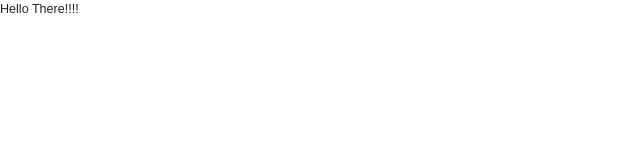
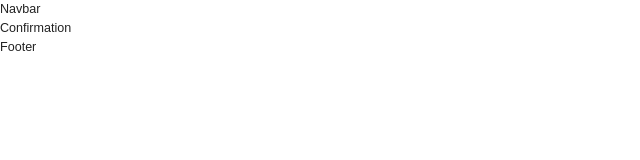
Before and after one commit to goku-raj/ecommerce-assessments, a React (Vite) app: page /checkout/success in a window 1280 px wide. Shown: the top 160 px of the page, without its empty margins (0-640 px from the left). Built offline with nearby package versions, Linux system fonts and the light colour scheme; a web font is replaced by a local one.

Commit message:
adding routes and files

```diff
--- a/src/App.jsx
+++ b/src/App.jsx
@@ -1,9 +1,38 @@
+import { useEffect } from "react";
+import { BrowserRouter, Routes, Route, useLocation } from "react-router-dom";
+import Home from "./scenes/home/Home";
+import Navbar from "./scenes/global/Navbar";
+import Footer from "./scenes/global/Footer";
+import ItemDetails from "./scenes/itemDetails/ItemDetails";
+import Checkout from "./scenes/checkout/Checkout";
+import Confirmation from "./scenes/checkout/Confirmation";
+
+const ScrollToTop = () => {
+  const { pathname } = useLocation();
+
+  useEffect(() => {
+    window.scrollTo(0, 0);
+  }, [pathname]);
+
+  return null;
+};
+
 function App() {
   return (
-    <div>
-      Hello There!!!!
+    <div className="app">
+      <BrowserRouter>
+        <Navbar />
+        <ScrollToTop />
+        <Routes>
+          <Route path="/" element={<Home />} />
+          <Route path="item/:itemId" element={<ItemDetails />} />
+          <Route path="checkout" element={<Checkout />} />
+          <Route path="checkout/success" element={<Confirmation />} />
+        </Routes>
+        <Footer />
+      </BrowserRouter>
     </div>
-  )
+  );
 }
 
-export default App
+export default App;
--- /dev/null
+++ b/src/scenes/checkout/Checkout.jsx
@@ -0,0 +1,9 @@
+import React from 'react'
+
+const Checkout = () => {
+  return (
+    <div>Checkout</div>
+  )
+}
+
+export default Checkout
--- /dev/null
+++ b/src/scenes/checkout/Confirmation.jsx
@@ -0,0 +1,9 @@
+import React from 'react'
+
+const Confirmation = () => {
+  return (
+    <div>Confirmation</div>
+  )
+}
+
+export default Confirmation
--- /dev/null
+++ b/src/scenes/global/Footer.jsx
@@ -0,0 +1,9 @@
+import React from 'react'
+
+const Footer = () => {
+  return (
+    <div>Footer</div>
+  )
+}
+
+export default Footer
--- /dev/null
+++ b/src/scenes/global/Navbar.jsx
@@ -0,0 +1,9 @@
+import React from 'react'
+
+const Navbar = () => {
+  return (
+    <div>Navbar</div>
+  )
+}
+
+export default Navbar
--- /dev/null
+++ b/src/scenes/home/Home.jsx
@@ -0,0 +1,9 @@
+import React from 'react'
+
+const Home = () => {
+  return (
+    <div>Home</div>
+  )
+}
+
+export default Home
--- /dev/null
+++ b/src/scenes/itemDetails/ItemDetails.jsx
@@ -0,0 +1,9 @@
+import React from 'react'
+
+const ItemDetails = () => {
+  return (
+    <div>ItemDetails</div>
+  )
+}
+
+export default ItemDetails
```
